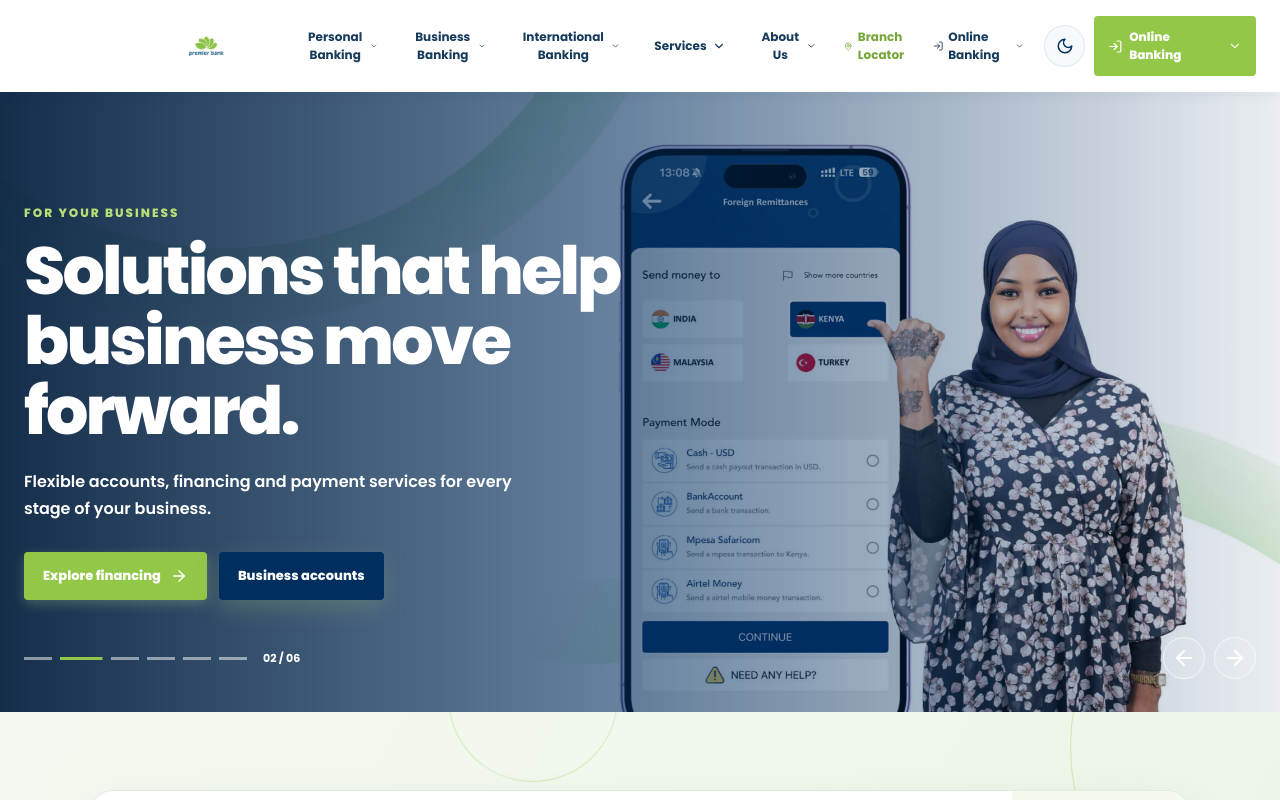
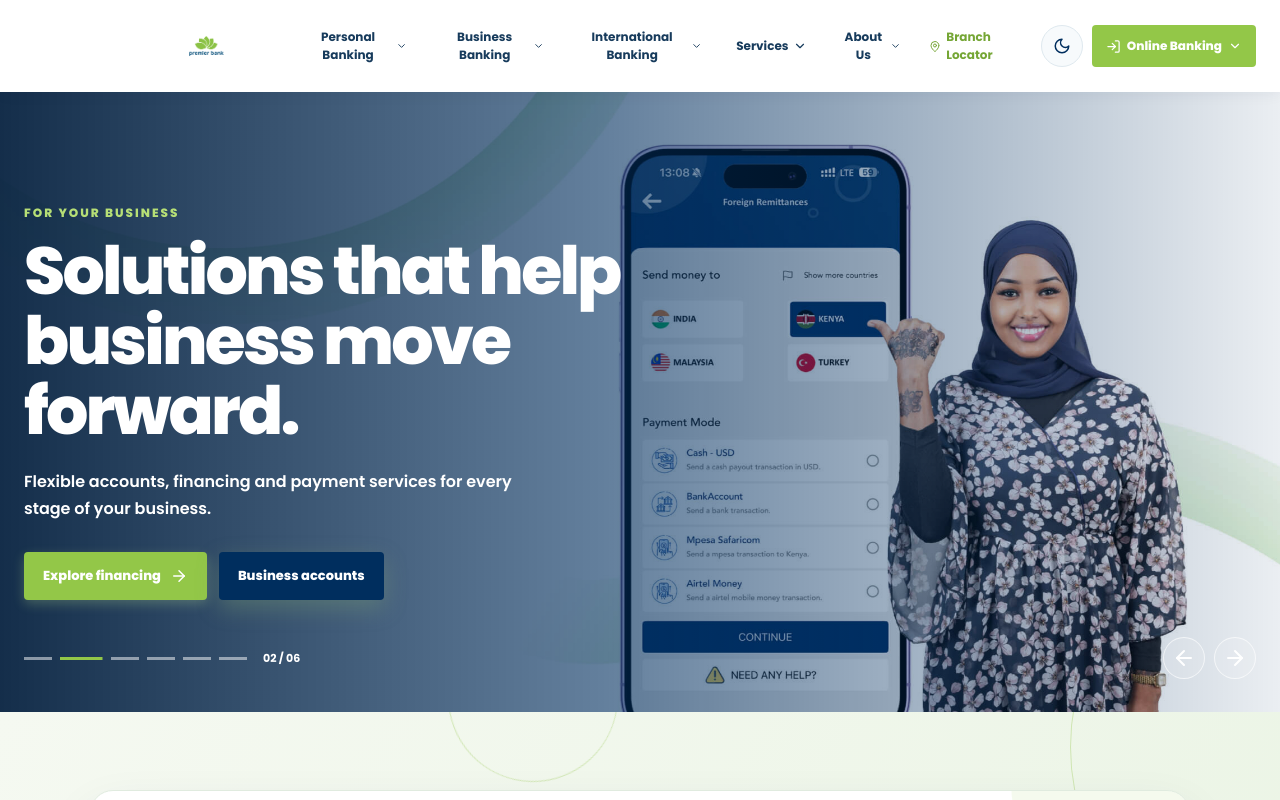
Before and after one commit to somfree881-dev/premier-bank-website, a Next.js app: page / in a window 1280 px wide. Shown: the top 800 px of the page. Built offline with nearby package versions, Linux system fonts and the light colour scheme.

Commit message:
Fix header styling

```diff
--- a/app/global-header-overrides.css
+++ b/app/global-header-overrides.css
@@ -8,7 +8,7 @@
 }
 
 .global-mobile-online {
-  display: none;
+  display: none !important;
 }
 
 @media (max-width: 820px) {
@@ -36,7 +36,7 @@
   }
 
   .global-nav.is-open .global-mobile-online {
-    display: inline-flex;
+    display: inline-flex !important;
     align-items: center;
     justify-content: center;
     gap: 7px;
```
